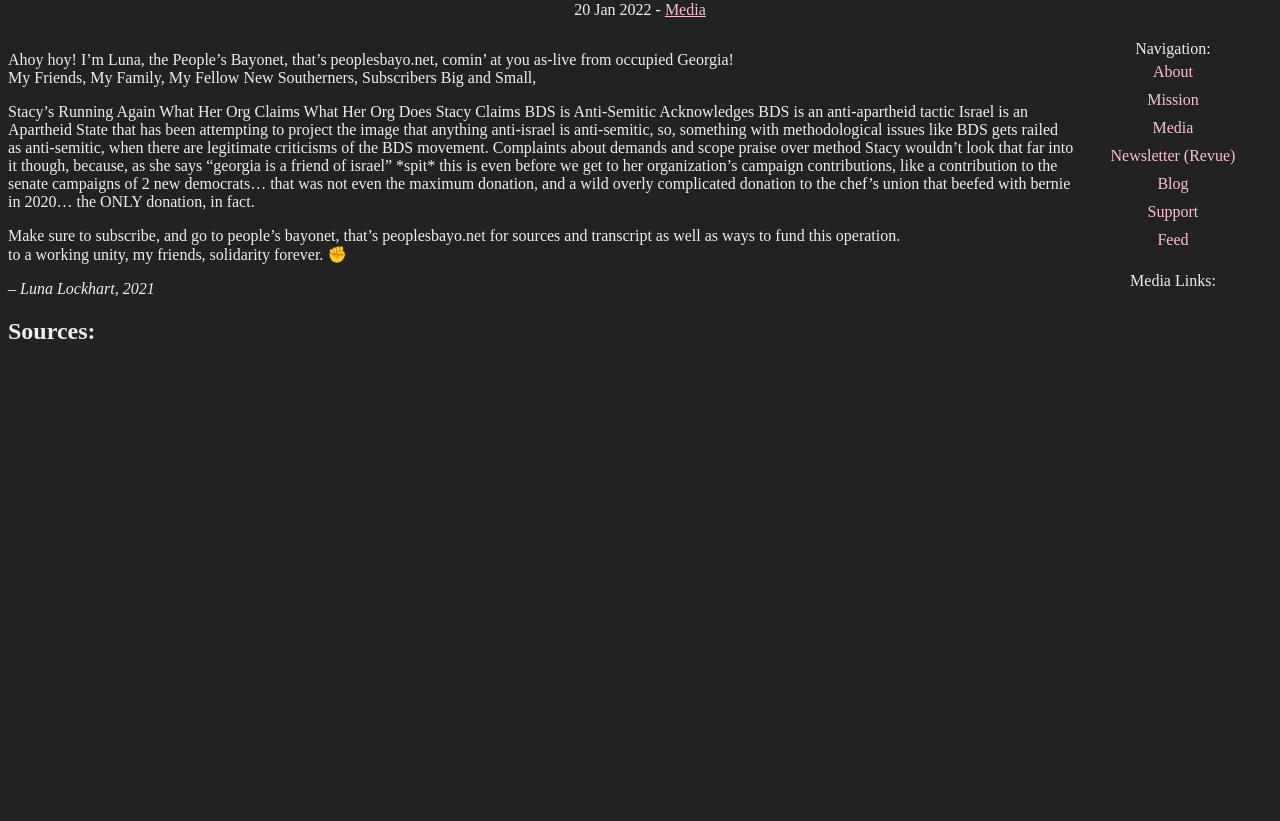
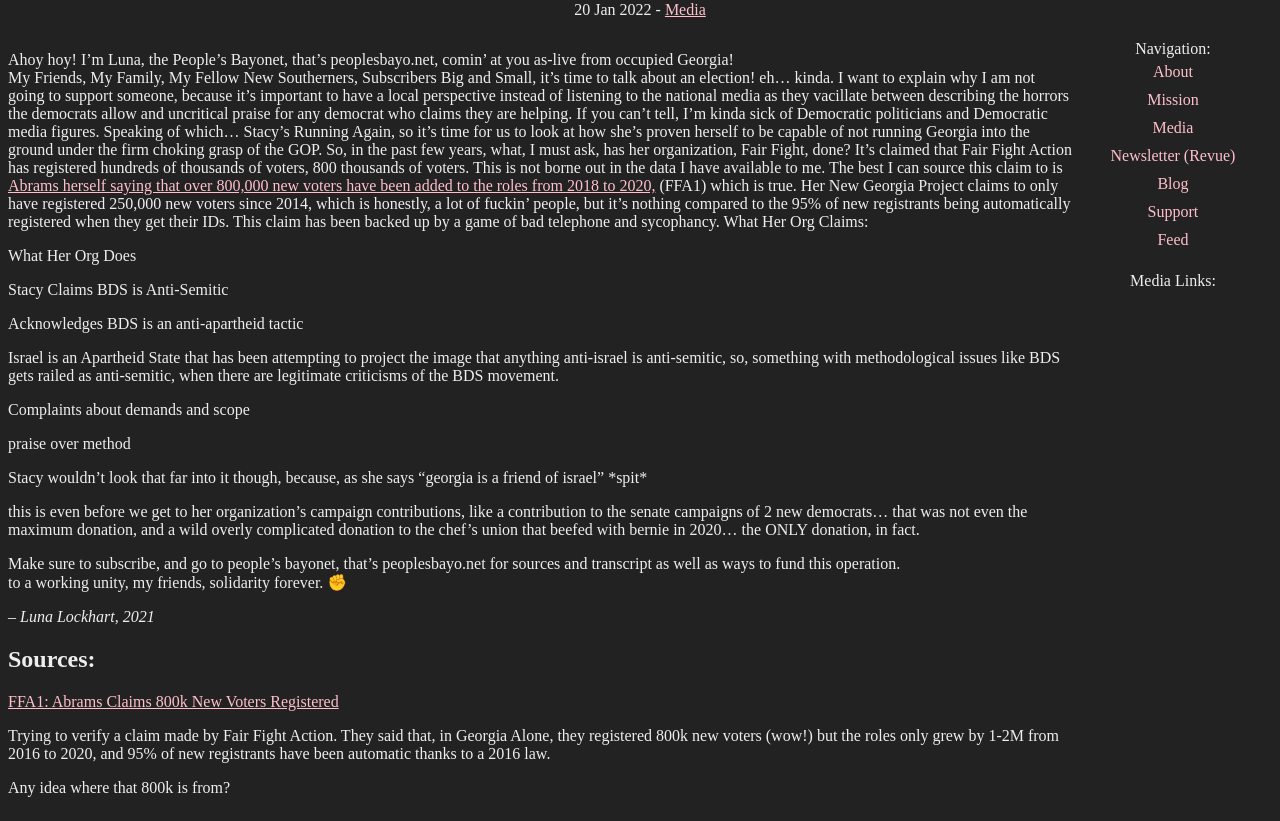
Before and after one commit to madcountess/lockhartblog, a Jekyll site: the page built from _posts/wip/2022-12-31-newsouth12.md, in a window 1280 px wide. Shown: the part 332-1153 px from the top of the page. Built offline with Jekyll 4.4.1, drawn with Linux system fonts in a browser that asks for light colours; before the commit the page ends 900 px from its top, so only the background shows below that.

Commit message:
Which Way To Go

```diff
--- a/_posts/wip/2022-12-31-newsouth12.md
+++ b/_posts/wip/2022-12-31-newsouth12.md
@@ -7,17 +7,27 @@ summary:
 lindex:
 ---
 Ahoy hoy! I'm Luna, the People's Bayonet, that's peoplesbayo.net, comin' at you as-live from occupied Georgia!
-My Friends, My Family, My Fellow New Southerners, Subscribers Big and Small,
+My Friends, My Family, My Fellow New Southerners, Subscribers Big and Small, it's time to talk about an election! eh... kinda. I want to explain why I am not going to support someone, because it's important to have a local perspective instead of listening to the national media as they vacillate between describing the horrors the democrats allow and uncritical praise for any democrat who claims they are helping. If you can't tell, I'm kinda sick of Democratic politicians and Democratic media figures.
+Speaking of which...
+Stacy's Running Again, so it's time for us to look at how she's proven herself to be capable of not running Georgia into the ground under the firm choking grasp of the GOP. So, in the past few years, what, I must ask, has her organization, Fair Fight, done?
+It's claimed that Fair Fight Action has registered hundreds of thousands of voters, 800 thousands of voters. This is not borne out in the data I have available to me. The best I can source this claim to is [Abrams herself saying that over 800,000 new voters have been added to the roles from 2018 to 2020,][FFA1] (FFA1) which is true. Her New Georgia Project claims to only have registered 250,000 new voters since 2014, which is honestly, a lot of fuckin' people, but it's nothing compared to the 95% of new registrants being automatically registered when they get their IDs.
+This claim has been backed up by a game of bad telephone and sycophancy.
+What Her Org Claims:
 
-Stacy's Running Again
-What Her Org Claims
 What Her Org Does
+
 Stacy Claims BDS is Anti-Semitic
+
 Acknowledges BDS is an anti-apartheid tactic
+
 Israel is an Apartheid State that has been attempting to project the image that anything anti-israel is anti-semitic, so, something with methodological issues like BDS gets railed as anti-semitic, when there are legitimate criticisms of the BDS movement.
+
 Complaints about demands and scope
+
 praise over method
+
 Stacy wouldn't look that far into it though, because, as she says "georgia is a friend of israel" \*spit*
+
 this is even before we get to her organization's campaign contributions, like a contribution to the senate campaigns of 2 new democrats... that was not even the maximum donation, and a wild overly complicated donation to the chef's union that beefed with bernie in 2020... the ONLY donation, in fact.
 
 Make sure to subscribe, and go to people's bayonet, that's peoplesbayo.net for sources and transcript as well as ways to fund this operation.
@@ -26,3 +36,9 @@ to a working unity, my friends, solidarity forever. ✊
 *-- Luna Lockhart, 2021*
 
 ## Sources:
+[FFA1]: https://www.washingtonpost.com/politics/stacey-abrams-georgia/2020/11/06/b6aa285e-1e44-11eb-90dd-abd0f7086a91_story.html
+[FFA1: Abrams Claims 800k New Voters Registered](https://archive.ph/ahNZN)
+
+Trying to verify a claim made by Fair Fight Action. They said that, in Georgia Alone, they registered 800k new voters (wow!) but the roles only grew by 1-2M from 2016 to 2020, and 95% of new registrants have been automatic thanks to a 2016 law.
+
+Any idea where that 800k is from?
```
Also changed, not shown: _posts/wip/2021-12-25-newsouth13.md (+3 -3 lines), _posts/wip/2022-12-31-newsouth14.md (added, +125 -0 lines), missionstatement.md (+1 -1 lines).
